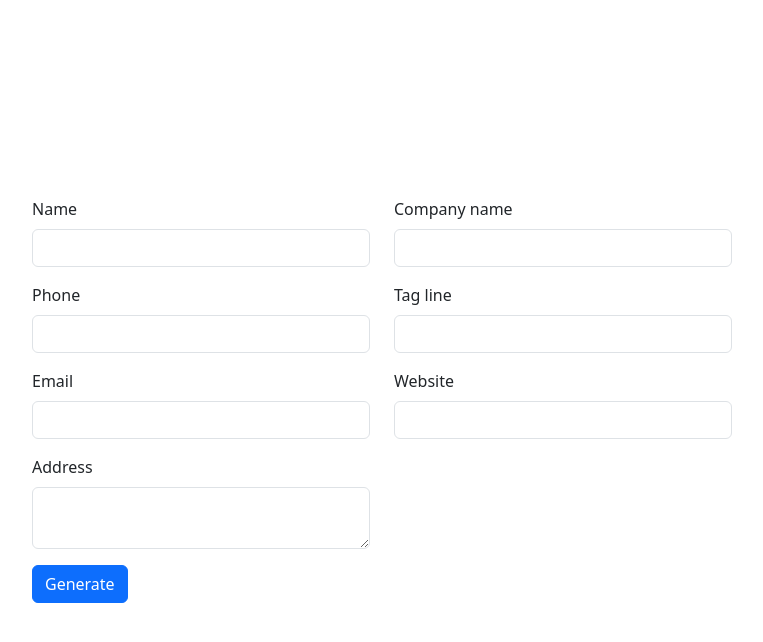
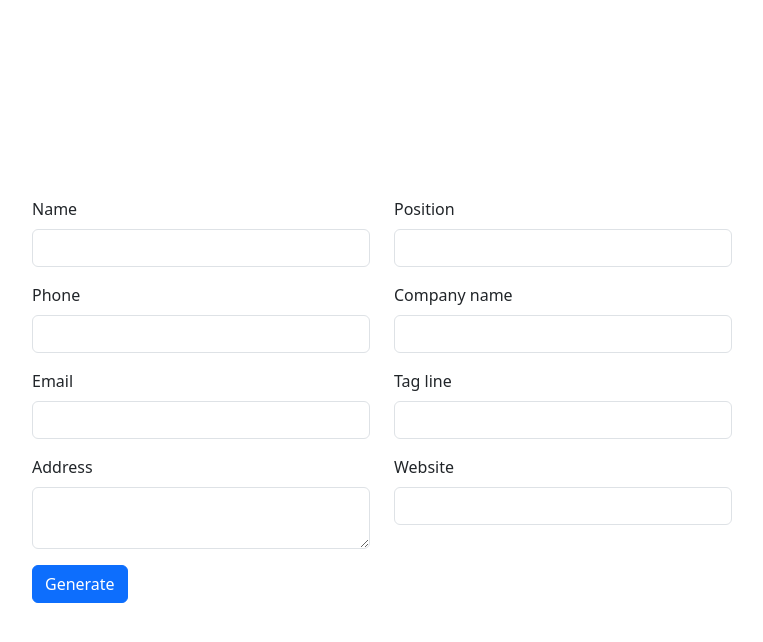
Before and after one commit to Faithaigo/qr-code-generator, a Flask app: page / in a window 1280 px wide. Shown: the top 642 px of the page, without its empty margins (258-1021 px from the left). Run offline with Flask 3, Linux system fonts and the light colour scheme; some libraries are stand-ins or nearby versions.

Commit message:
Add position field

```diff
--- a/templates/generate_qr.html
+++ b/templates/generate_qr.html
@@ -1,7 +1,7 @@
 {% extends "base.html" %}
 
 {% block content  %}
-<form method="POST" action="{{url_for('generate_code')}}" style="width:700px;" >
+<form method="POST" action="{{url_for('generate_code')}}" style="max-width:700px; width:90%" >
     {{form.hidden_tag()}}
     <div class="row">
         <div class="col">
@@ -36,6 +36,13 @@
         </div>
         <div class="col">
             <div class="mb-3">
+                {{form.position.label(class="form-label")}}
+                {{form.position(class="form-control")}}
+                {% for error in form.position.errors %}
+                    <span style="color:red;">{{error}}</span>
+                {% endfor %}
+            </div>
+            <div class="mb-3">
                 {{form.company_name.label(class="form-label")}}
                 {{form.company_name(class="form-control")}}
             </div>
```
